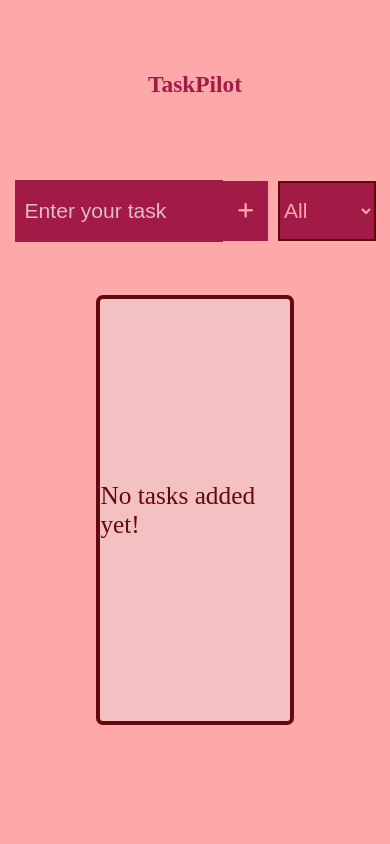
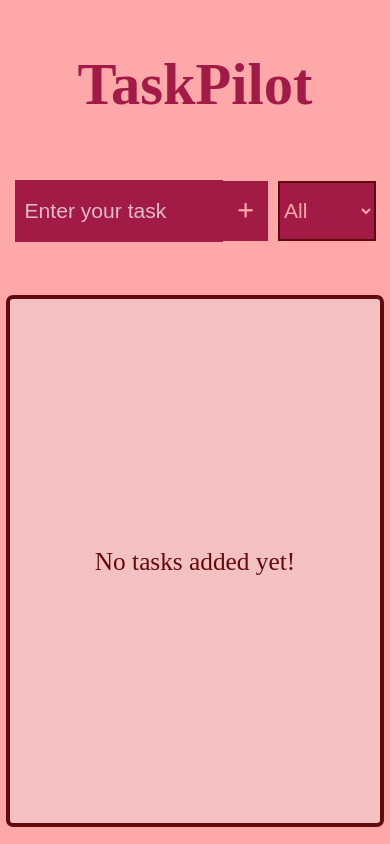
Before and after one commit to Radhikagupta25/TaskPilot, a plain HTML site: page index.html in a window 390 px wide. Drawn offline with Linux system fonts and the light colour scheme.

Commit message:
add media queries

```diff
--- a/style.css
+++ b/style.css
@@ -118,6 +118,11 @@ body {
     .heading h1 {
         font-size: 6vh;
     }
+
+    .hero{
+        width: 80vw;
+        height: 63vh;
+    }
 }
 
 @media (max-width: 600px) {
@@ -136,6 +141,11 @@ body {
     }
 
     .heading h1 {
-        font-size: 6vw;
+        font-size: 15vw;
+    }
+
+    .hero{
+        width: 95vw;
+        height: 62vh;
     }
 }
```
